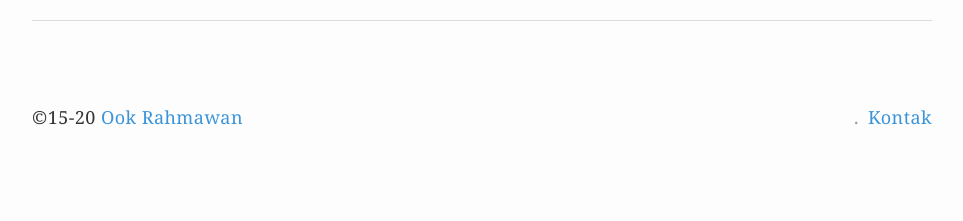
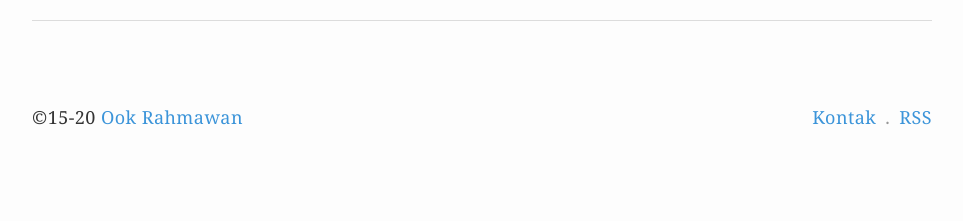
Before and after one commit to krhmwn/krhmwn.github.io, a Jekyll site: the page built from _posts/2017-03-17-umgezogen-moving-pindahan.markdown, in a window 1280 px wide. Shown: the part 1171-1392 px from the top of the page, without its empty margins (158-1121 px from the left). Built offline with Jekyll 4.4.1, drawn with Linux system fonts in a browser that asks for light colours.

Commit message:
Update v.6.8.255

```diff
--- a/_layouts/post.html
+++ b/_layouts/post.html
@@ -8,4 +8,7 @@
 {{content}}
 </article>
 <nav class="nextprev"><ul><li>{% if page.previous.url %}<a href="{{ page.previous.url }}" title="{{page.previous.title}}">&laquo; Sebelumnya</a>{% else %}<s>&laquo; Sebelumnya</s>{% endif %}</li><li>{% if page.next.url %}<a href="{{ page.next.url }}" title="{{page.next.title}}">Selanjutnya &raquo;</a>{% else %}<s>Selanjutnya &raquo;</s>{% endif %}</li></ul></nav>
-<footer><p>&copy;15-{{ site.time | date: "%y" }} <a href="/">{{ site.name }}</a></p><nav class="menu"><ul><li><a href="mailto:ookrahmawan@mail.ru">Kontak</a></li></ul></nav></footer>
+<footer><p>&copy;15-{{ site.time | date: "%y" }} <a href="/">{{ site.name }}</a></p><nav class="menu"><ul>
+<li><a href="mailto:ookrahmawan@mail.ru">Kontak</a></li>
+<li><a href="http://ook.web.id/sitemap.xml">RSS</a></li>
+</ul></nav></footer>
```
